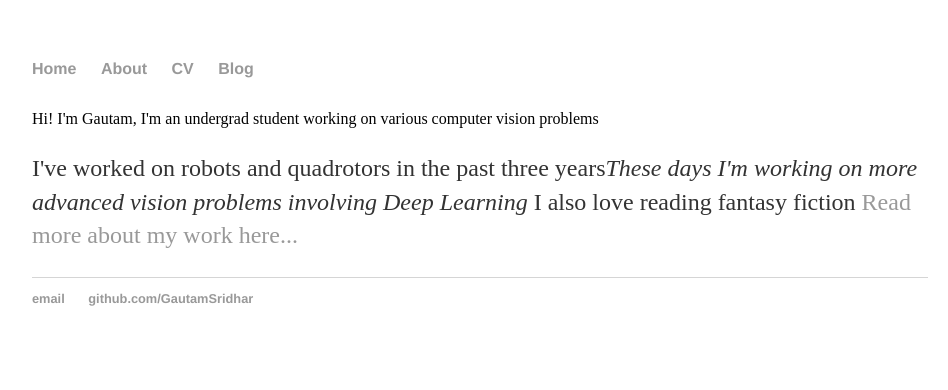
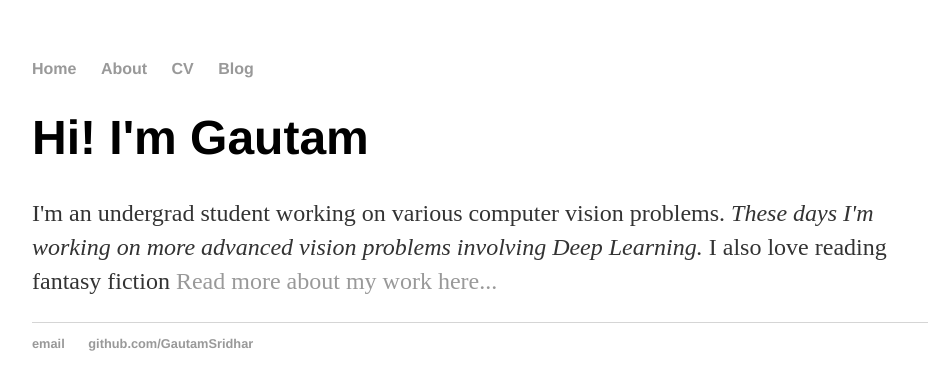
Before and after one commit to GautamSridhar/GautamSridhar.github.io, a Jekyll site: the page index.html, which Jekyll copies as it is, in a window 1280 px wide. Shown: the top 390 px of the page, without its empty margins (160-1108 px from the left). Built offline with Jekyll 4.4.1, drawn with Linux system fonts in a browser that asks for light colours.

Commit message:
Update index.html

```diff
--- a/index.html
+++ b/index.html
@@ -16,8 +16,8 @@
 		</nav>
 		<div class="container">
     		<div class="blurb">
-        		<h1></h1>Hi! I'm Gautam, I'm an undergrad student working on various computer vision problems</h1>
-				<p>I've worked on robots and quadrotors in the past three years<em>These days I'm working on more advanced vision problems involving Deep Learning</em> I also love reading fantasy fiction <a href="/about">Read more about my work here...</a></p>
+        		<h1>Hi! I'm Gautam </h1>
+				<p>I'm an undergrad student working on various computer vision problems. <em>These days I'm working on more advanced vision problems involving Deep Learning. </em> I also love reading fantasy fiction <a href="/about">Read more about my work here...</a></p>
     		</div><!-- /.blurb -->
 		</div><!-- /.container -->
 		<footer>
```
